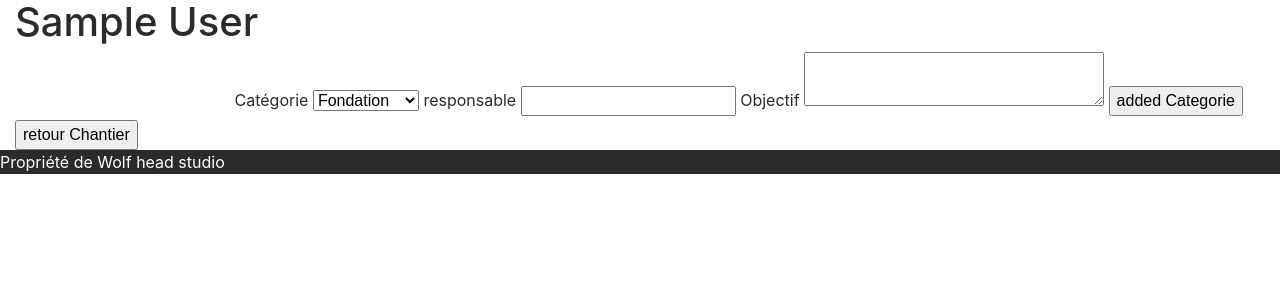
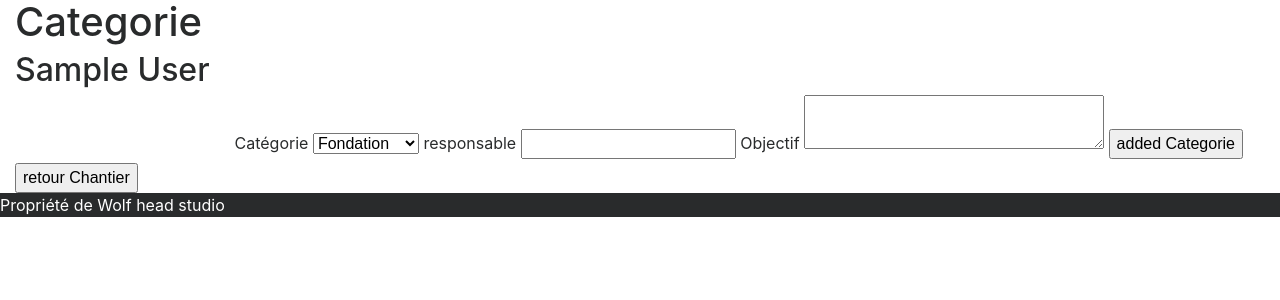
Before and after one commit to geasseur/Logiciel_chantier, a PHP site: page /control/controlcategorie.php in a window 1280 px wide. Shown: the top 300 px of the page. Run offline with PHP 8.4, Linux system fonts and the light colour scheme; the visitor is signed in with stand-in values (Sample User, id 1); data that the repository does not hold is empty.

Commit message:
deleted restart for categorie functionnal

```diff
--- a/control/controlcategorie.php
+++ b/control/controlcategorie.php
@@ -15,7 +15,7 @@ if (isset($_POST['id_Corbeille_Categorie']) and !empty($_POST['id_Corbeille_Cate
 }
 
 if (isset($_POST['id_Remettre_Categorie']) and !empty($_POST['id_Remettre_Categorie'])) {
-  restartChantier($_POST['id_Remettre_Categorie']);
+  restartCategorie($_POST['id_Remettre_Categorie']);
 }
 include('../vue/vuecategorie.php');
  ?>
--- a/vue/vuecategorie.php
+++ b/vue/vuecategorie.php
@@ -16,7 +16,8 @@
         <script src="../js/vendor/modernizr-2.8.3.min.js"></script>
     </head>
     <header class='container-fluid'>
-      <h1><?php echo $_SESSION['nomChantier']; ?></h1>
+      <h1>Categorie</h1>
+      <h2><?php echo $_SESSION['nomChantier']; ?></h1>
       <form id="nouveauChantier" class='' action="../control/controlcategorie.php" method="post">
         <input class='invisible' type="text" name="id_Chantier" value="<?php echo $_SESSION['id_Chantier']?>">
 
@@ -47,7 +48,7 @@
         <?php
         foreach($categories as $donnees){
           ?>
-          <section class='col-xs-12 col-md-5 col-lg-3 <?php if ($donnees['termine'] = 0){
+          <section class='col-xs-12 col-md-5 col-lg-3 <?php if ($donnees['termine'] == 0){
             ?>
             bg-success
             <?php
@@ -64,11 +65,11 @@
               <?php if ($donnees['termine'] == 0){
                 ?>
                 <form action="../control/controltache.php" method="post">
-                  <input class='' type='text' name="idCategorie" value="<?php echo $donnees['id_Categorie'] ?>">
+                  <input style='display:none' type='text' name="idCategorie" value="<?php echo $donnees['id_Categorie'] ?>">
                   <input class='btn btn-primary' type="submit" value="Afficher Tache">
                 </form>
                 <form class="" action="../control/controlcategorie.php" method="post">
-                  <input style='' type='text' name="id_Corbeille_Categorie" value="<?php echo $donnees['id_Categorie'] ?>">
+                  <input style='display:none' type='text' name="id_Corbeille_Categorie" value="<?php echo $donnees['id_Categorie'] ?>">
                   <input class='btn btn-danger' type="submit" value="termine">
                 </form>
                 <?php
```
